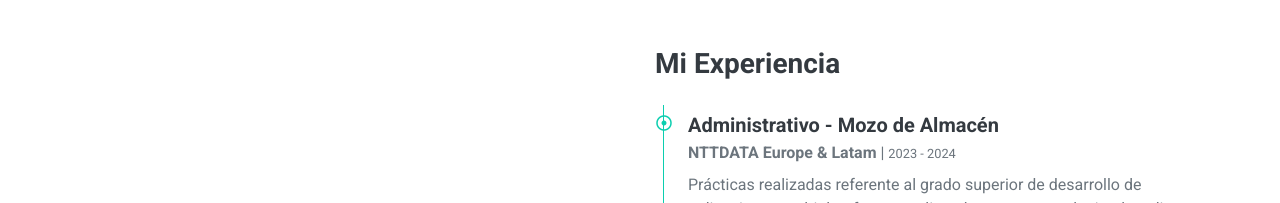
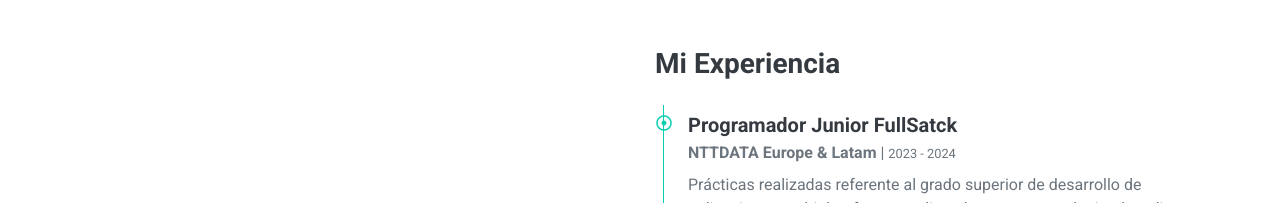
Before and after one commit to MiguelAngelMG/MiguelAngelMG.github.io, a plain HTML site: page index.html in a window 1280 px wide. Shown: the part 2191-2394 px from the top of the page. Drawn offline with nearby package versions, Linux system fonts and the light colour scheme.

Commit message:
Update index.html

```diff
--- a/index.html
+++ b/index.html
@@ -169,7 +169,7 @@
                     <div class="border-left border-primary pt-2 pl-4 ml-2">
                         <div class="position-relative mb-4">
                             <i class="far fa-dot-circle text-primary position-absolute" style="top: 2px; left: -32px;"></i>
-                            <h5 class="font-weight-bold mb-1">Administrativo - Mozo de Almacén</h5>
+                            <h5 class="font-weight-bold mb-1">Programador Junior FullSatck</h5>
                             <p class="mb-2"><strong>NTTDATA Europe & Latam</strong> | <small>2023 - 2024</small></p>
                             <p>Prácticas realizadas referente al grado superior de desarrollo de aplicaciones multiplataforma, realizando un proyecto de tienda online con tecnología: C#, .NET, ASP.NET Web API, Blazor, ASPX, Visual Studio.</p>
                         </div>
```
